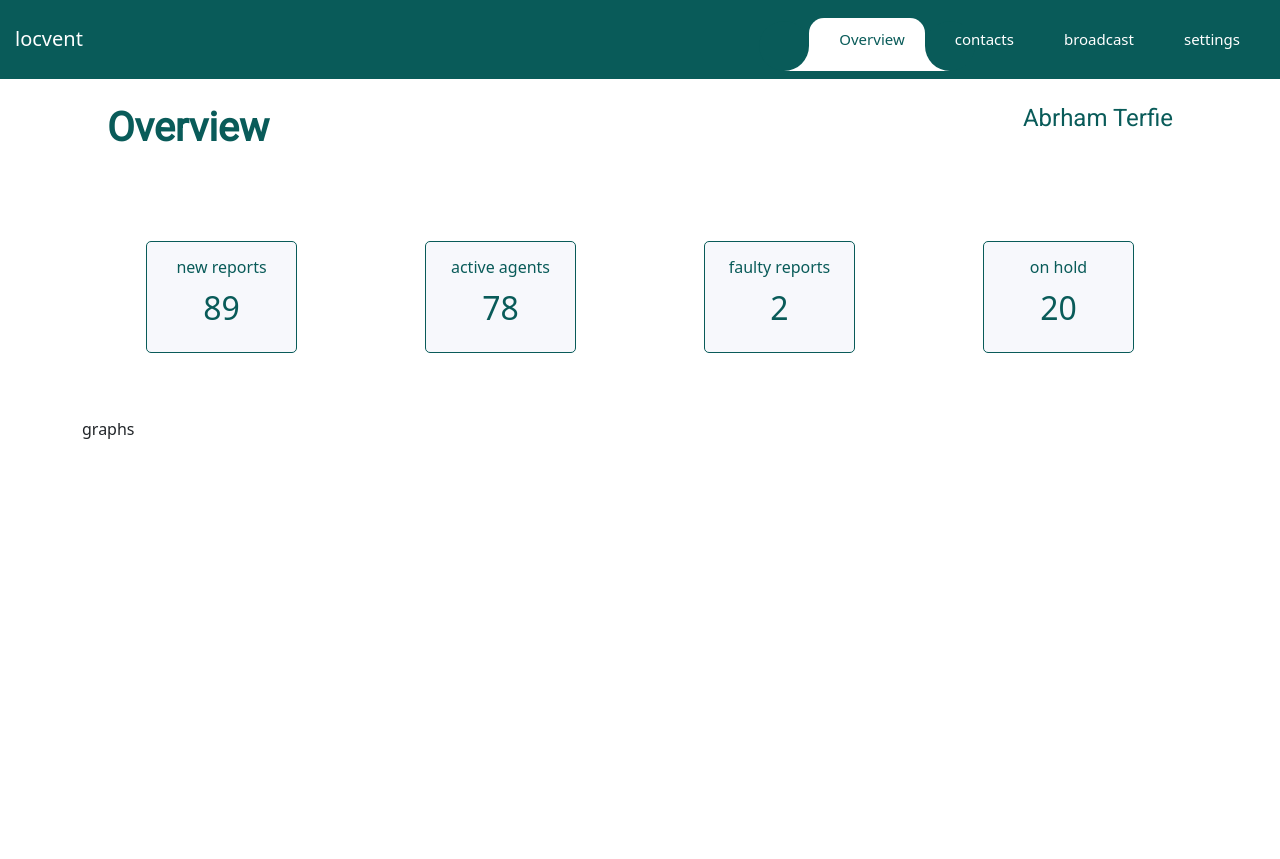
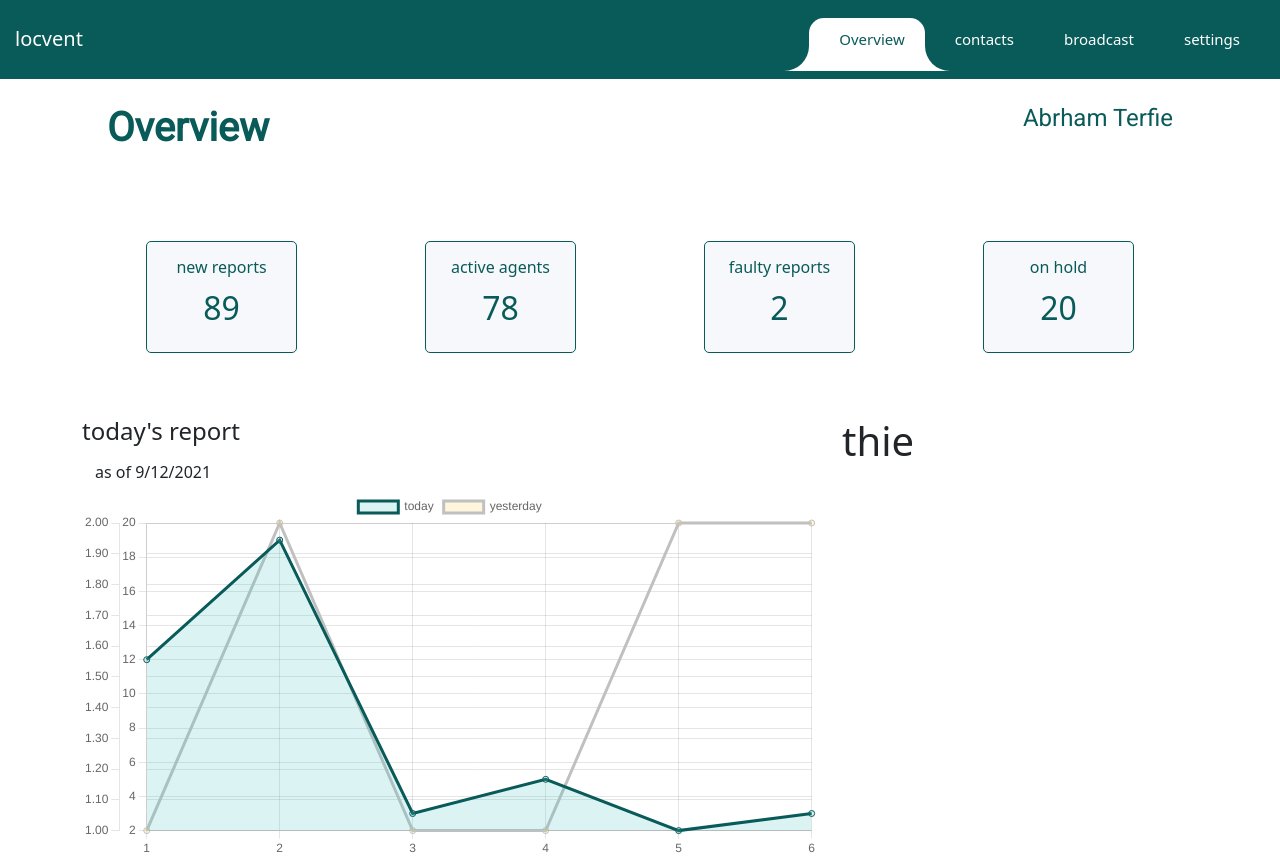
Before and after one commit to AbrahamTerfie/locvent_web, a React (Create React App) app: page / in a window 1280 px wide. Before the commit the page ends 800 px from the top, so only its background shows below. Built offline with nearby package versions, Linux system fonts and the light colour scheme.

Commit message:
feat: graph

```diff
--- a/package.json
+++ b/package.json
@@ -9,8 +9,10 @@
     "@testing-library/react": "^11.1.0",
     "@testing-library/user-event": "^12.1.10",
     "bootstrap": "^5.1.1",
+    "chart.js": "^3.5.1",
     "jquery": "^3.6.0",
     "react": "^17.0.2",
+    "react-chartjs-2": "^3.0.4",
     "react-dom": "^17.0.2",
     "react-icons": "^4.2.0",
     "react-pro-sidebar": "^0.6.0",
--- /dev/null
+++ b/src/Components/ReportGraph.js
@@ -0,0 +1,74 @@
+import React from "react";
+import { Line } from "react-chartjs-2";
+
+const data = {
+  labels: ["1", "2", "3", "4", "5", "6"],
+  datasets: [
+    {
+      label: "today",
+      data: [12, 19, 3, 5, 2, 3],
+      fill: true,
+      backgroundColor: "rgba(75, 192, 192, 0.2)",
+      borderColor: "#095B59",
+
+      yAxisID: "y-axis-1",
+    },
+    {
+      label: "yesterday",
+      data: [1, 2, 1, 1, 2, 2],
+      fill: false,
+      backgroundColor: "rgba(255, 206, 86, 0.2)",
+      borderColor: "silver",
+      yAxisID: "y-axis-2",
+    },
+  ],
+};
+
+const options = {
+  scales: {
+    yAxes: [
+      {
+        type: "linear",
+        display: true,
+        position: "left",
+        id: "y-axis-1",
+      },
+      {
+        type: "linear",
+        display: true,
+        position: "right",
+        id: "y-axis-2",
+        gridLines: {
+          drawOnArea: false,
+        },
+      },
+    ],
+  },
+};
+
+export default function ReportGraph() {
+  return (
+    <>
+      <div
+        style={{
+          display: "flex",
+          flexDirection: "column",
+        }}
+        className="header"
+      >
+        <h4 className="title">today's report </h4>
+        <div className="links">
+          <a className="btn btn-gh">as of {new Date().toLocaleDateString()}</a>
+        </div>
+      </div>
+      <Line
+        style={{
+          height: "20px",
+          width: "20px",
+        }}
+        data={data}
+        options={options}
+      />
+    </>
+  );
+}
--- a/src/pages/Home/Home.js
+++ b/src/pages/Home/Home.js
@@ -1,5 +1,7 @@
 import React from "react";
 import Cards from "../../Components/Cards";
+import { Row, Col } from "reactstrap";
+import ReportGraph from "../../Components/ReportGraph";
 const Home = () => {
   return (
     <div className="container">
@@ -34,16 +36,25 @@ const Home = () => {
       </div>
 
       <div
-      style={{
-        display: "flex",
-      }}
+        style={{
+          display: "flex",
+        }}
       >
         <Cards title="new reports" value="89" />
         <Cards title="active agents" value="78" />
         <Cards title="faulty reports" value="2" />
         <Cards title="on hold" value="20" />
       </div>
-      <div>graphs</div>
+      <div>
+        <Row>
+          <Col md="8">
+            <ReportGraph />
+          </Col>
+          <Col md="4">
+            <h1>thie</h1>
+          </Col>
+        </Row>
+      </div>
       {/* <h1 className="text-center" style={{paddingTop: "30%"}}>
       Home page
     </h1> */}
```
Also changed, not shown: src/Components/Cards.js (+7 -3 lines), 1 other file (tests, documents, lock files or other folders).
